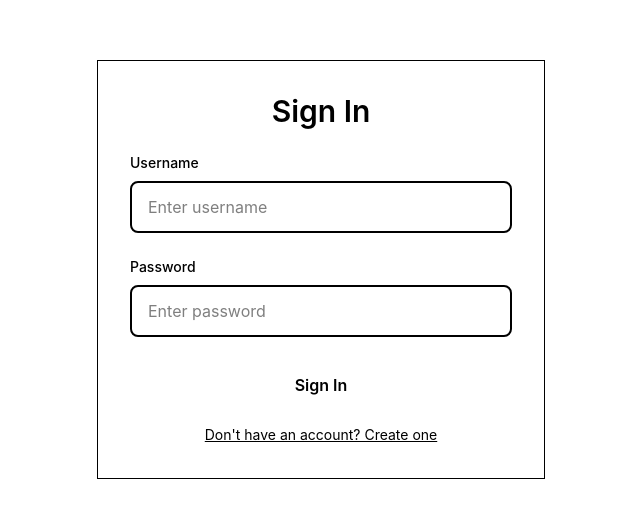
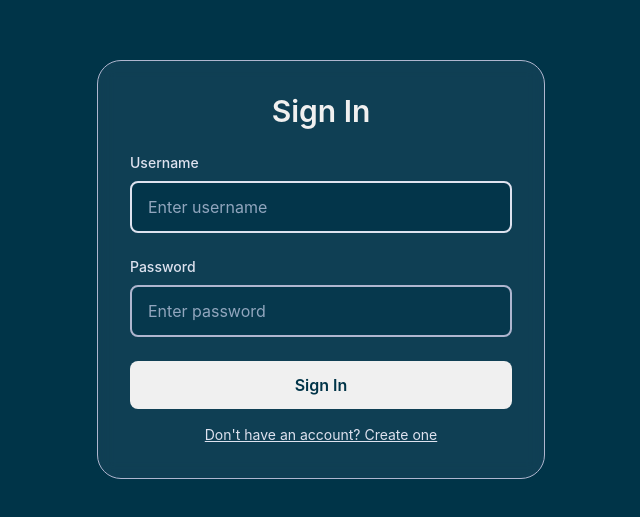
Before and after one commit to sem0ark/todo-planner, a React (Vite) app in the folder front-web/: page / in a window 1280 px wide. Shown: the part 131-648 px from the top of the page, without its empty margins (319-959 px from the left). Built offline with nearby package versions, Linux system fonts and the light colour scheme; no server answers.

Commit message:
refactor: change to css tailwind configuration

```diff
--- a/front-web/src/index.css
+++ b/front-web/src/index.css
@@ -1 +1,24 @@
-@import 'tailwindcss';
+@import "tailwindcss";
+
+@theme {
+  /* Colors */
+  --color-navy: #003448;
+  --color-slate-blue: #91a6be;
+  --color-slate-grey: #afb6cf;
+  --color-cloud: #dee2ef;
+  --color-snow: #f0f0f0;
+  --color-error: #ff3b30;
+  --color-success: #34c759;
+  --color-warning: #ffcc00;
+
+  /* Font Families */
+  --font-sans: "Inter", system-ui, sans-serif;
+  --font-mono: "JetBrains Mono", "Courier New", monospace;
+
+  /* Border Radius */
+  --radius-outer: 24px;
+  --radius-inner: 16px;
+
+  /* Transition Duration */
+  --duration-micro: 120ms;
+}
--- a/front-web/tailwind.config.js
+++ /dev/null
@@ -1,35 +0,0 @@
-/** @type {import('tailwindcss').Config} */
-export default {
-  content: [
-    "./index.html",
-    "./src/**/*.{js,ts,jsx,tsx}",
-  ],
-  theme: {
-    extend: {
-      colors: {
-        navy: '#003448',
-        slate: {
-          blue: '#91a6be',
-          grey: '#afb6cf',
-        },
-        cloud: '#dee2ef',
-        snow: '#f0f0f0',
-        error: '#ff3b30',
-        success: '#34c759',
-        warning: '#ffcc00',
-      },
-      fontFamily: {
-        sans: ['Inter', 'system-ui', 'sans-serif'],
-        mono: ['JetBrains Mono', 'Courier New', 'monospace'],
-      },
-      borderRadius: {
-        outer: '24px',
-        inner: '16px',
-      },
-      transitionDuration: {
-        micro: '120ms',
-      },
-    },
-  },
-  plugins: [],
-}
```
